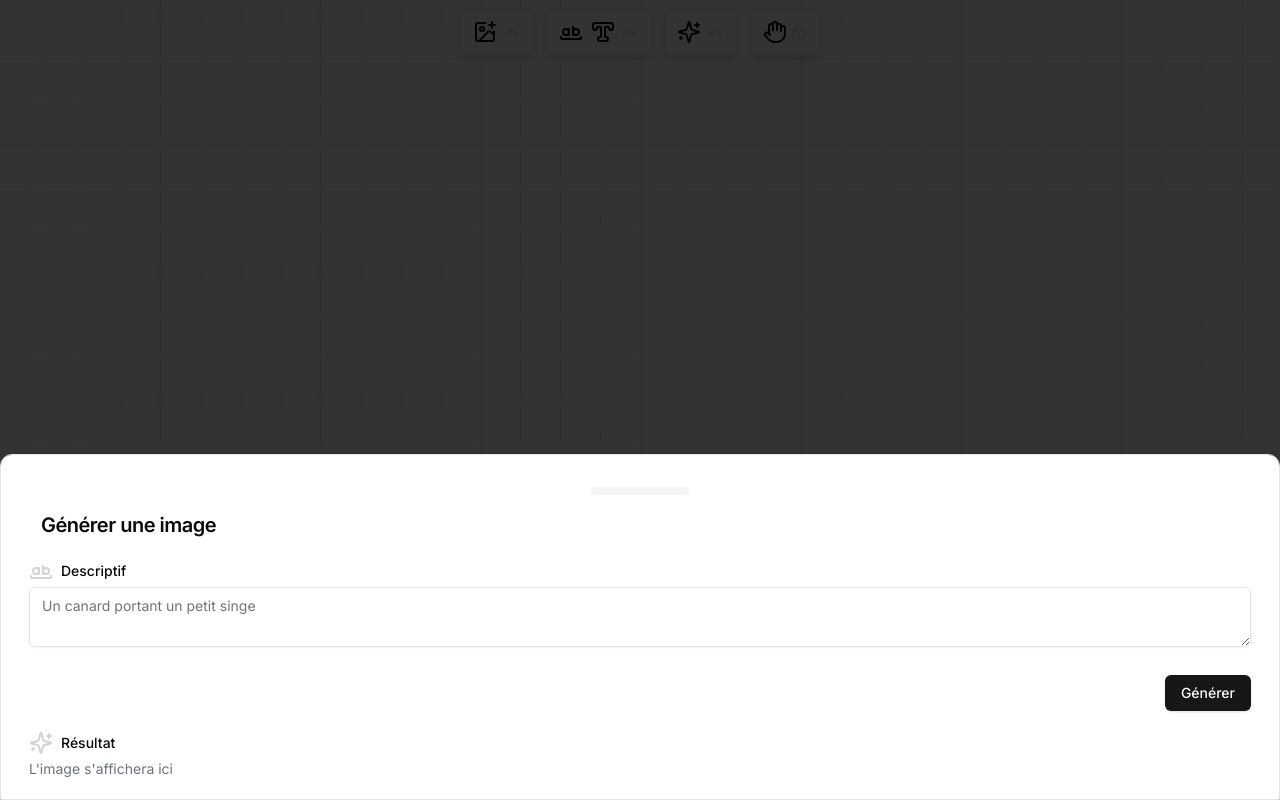
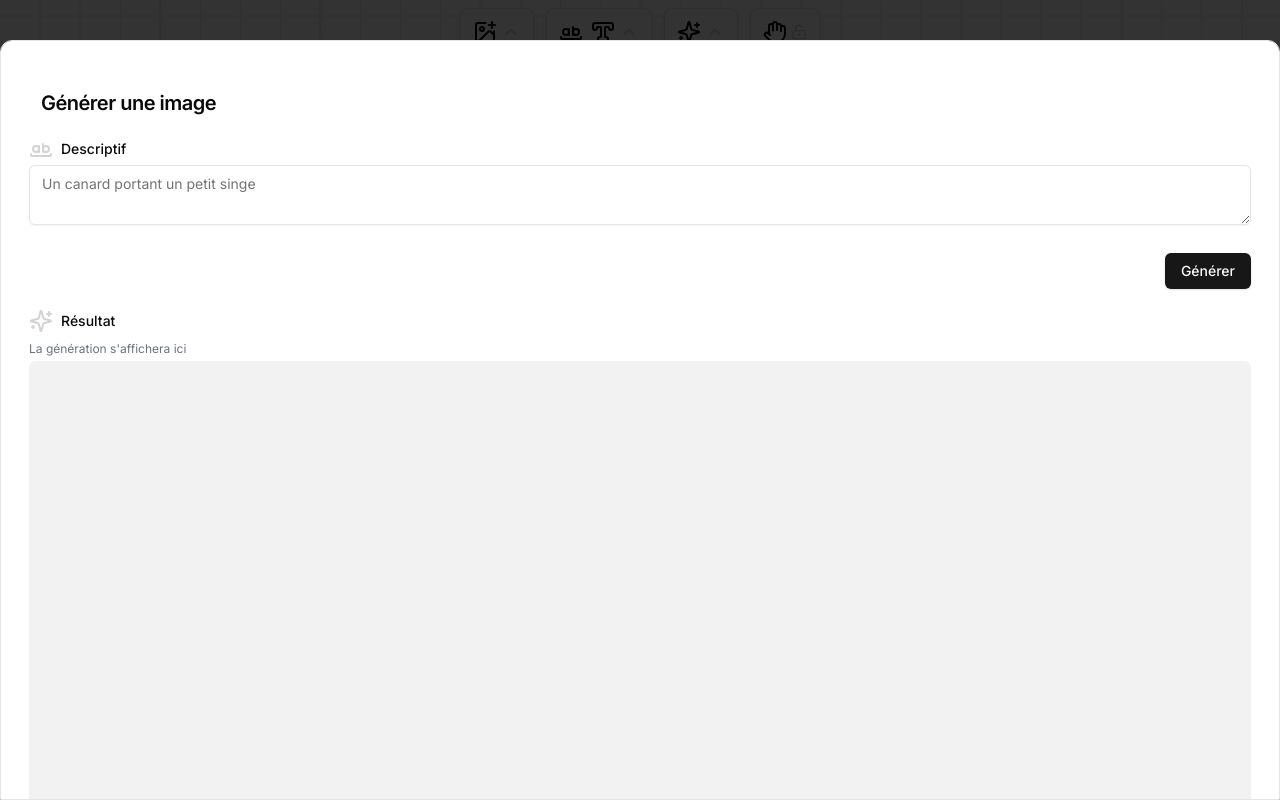
Before and after one commit to stanmanscour/embroidery-tools, a Next.js app: page / in a window 1280 px wide. Both pictures are taken after a click on the button 701 px from the left and 32 px from the top of the page. Built offline with nearby package versions, Linux system fonts and the light colour scheme.

Commit message:
fix drawer

```diff
--- a/components/toolbar/PromptItem.tsx
+++ b/components/toolbar/PromptItem.tsx
@@ -102,7 +102,7 @@ export const PromptItem = () => {
                 type="submit"
                 className="flex gap-1 items-center hover:opacity-80 active:opacity-50"
               >
-                {isGenerating ? "Chargement..." : "Générer"}
+                Générer
               </Button>
             </div>
 
@@ -111,14 +111,16 @@ export const PromptItem = () => {
                 <Sparkles height={24} width={24} color="lightgray" />
                 Résultat
               </p>
-              {isGenerating ? (
+              {isGenerating || !result ? (
                 <>
                   <p className="text-xs text-gray-500 mt-1">
-                    La génération prend plusieurs secondes.
+                    {isGenerating
+                      ? "Génération en cours. Elle peut prendre plusieurs secondes."
+                      : `La génération s'affichera ici`}
                   </p>
                   <Skeleton className="w-full aspect-square rounded-md" />
                 </>
-              ) : result ? (
+              ) : (
                 <div className="flex flex-col gap-2">
                   <img
                     src={result.imageUrl}
@@ -152,10 +154,6 @@ export const PromptItem = () => {
                     </Button>
                   </div>
                 </div>
-              ) : (
-                <p className="text-sm text-gray-500">
-                  L&apos;image s&apos;affichera ici
-                </p>
               )}
             </div>
           </form>
```
